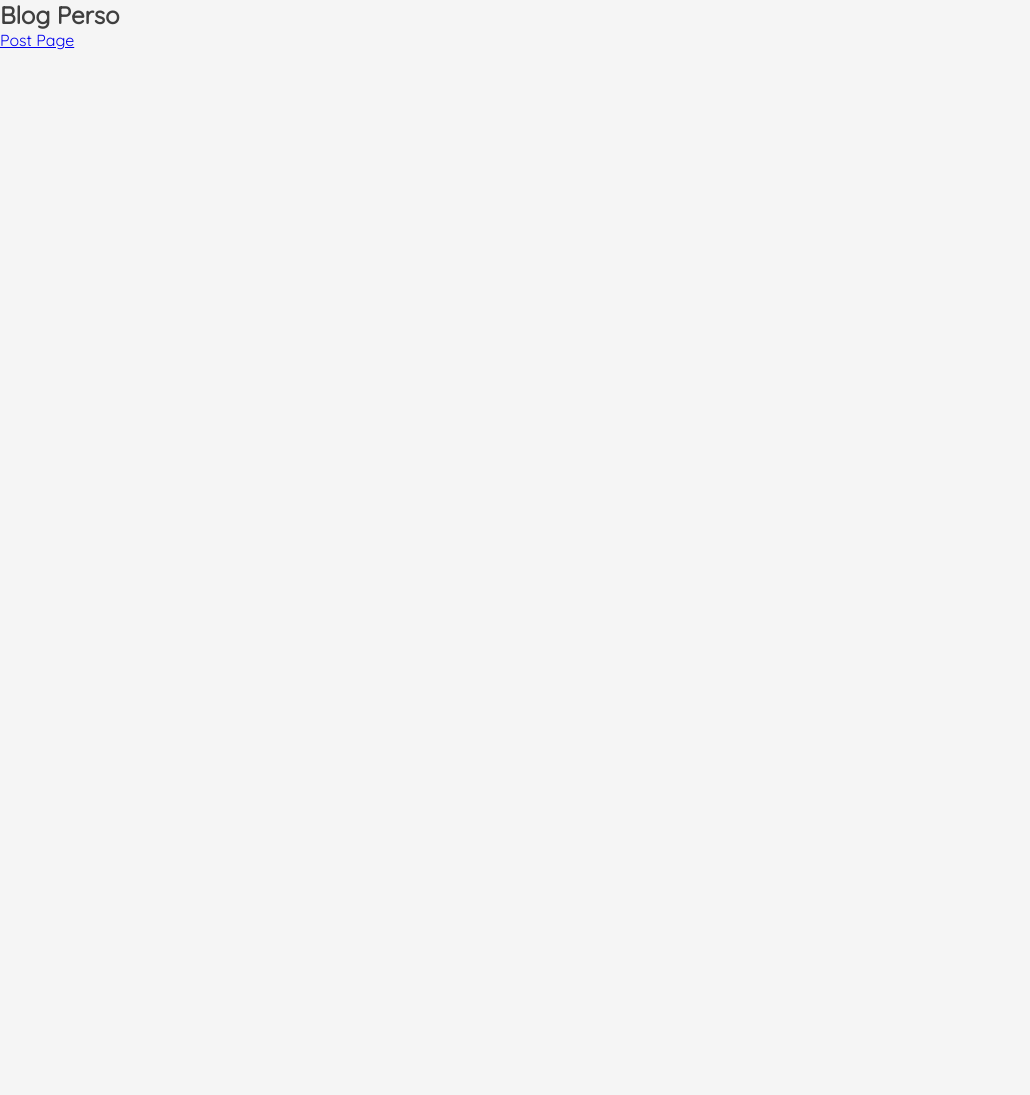
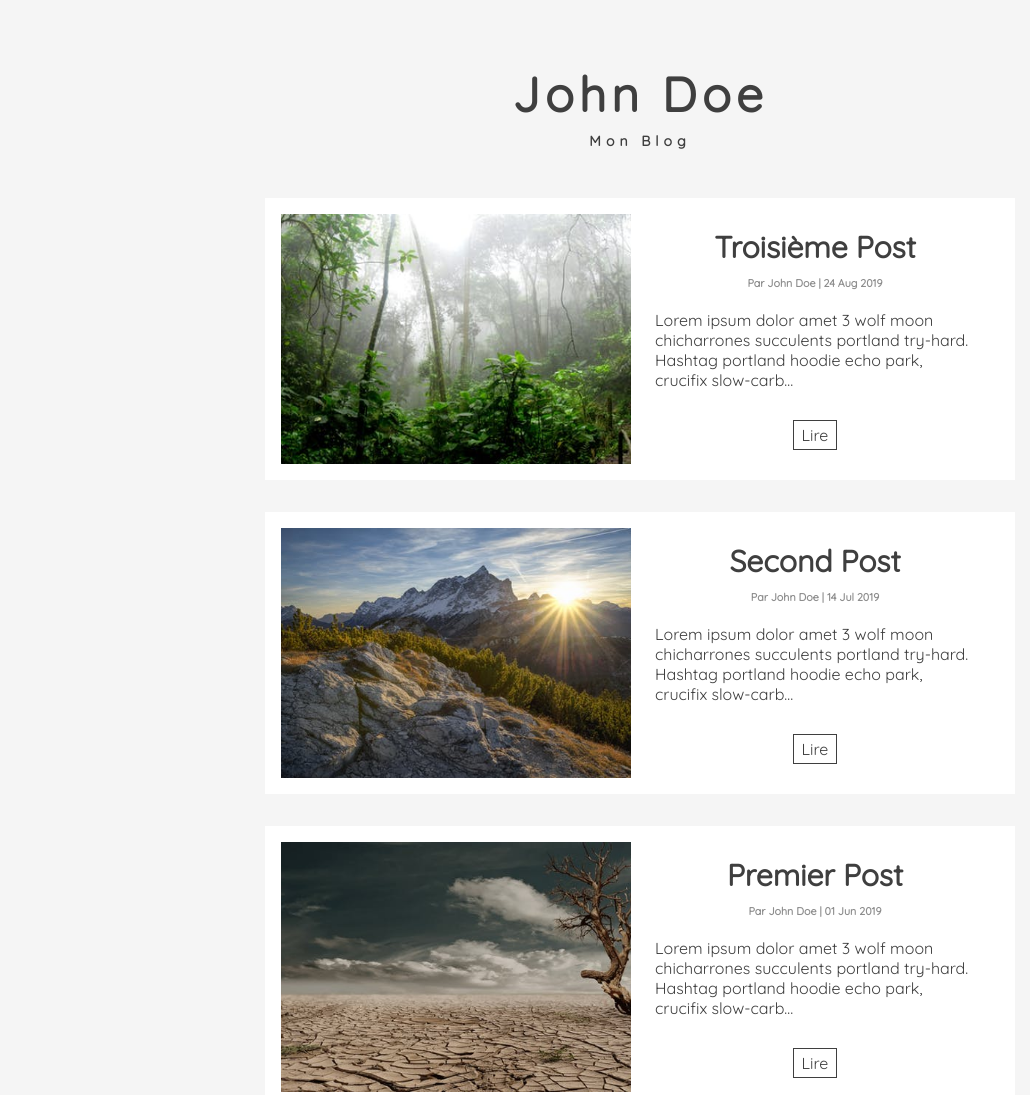
Before and after one commit to FaridBenmebarek/blog-mdx, a Gatsby site: page / in a window 1280 px wide. Shown: the whole page, without its empty margins (0-1030 px from the left). Before the commit the page ends 800 px from the top, so only its background shows below. Built offline with nearby package versions, Linux system fonts and the light colour scheme; Gatsby itself is replaced by a stand-in of ours; some packages are replaced by stand-ins of ours.

Commit message:
add card component/node file

```diff
--- a/gatsby-config.js
+++ b/gatsby-config.js
@@ -8,5 +8,14 @@ module.exports = {
   /* Your site config here */
   plugins: [
     `gatsby-plugin-mdx`,
+    `gatsby-transformer-sharp`,
+    `gatsby-plugin-sharp`,
+    {
+      resolve: `gatsby-source-filesystem`,
+      options: {
+        name: `posts`,
+        path: `${__dirname}/src/posts`,
+      },
+    },
   ],
 }
--- a/package.json
+++ b/package.json
@@ -16,8 +16,11 @@
     "@mdx-js/mdx": "^1.5.0",
     "@mdx-js/react": "^1.5.0",
     "gatsby": "^2.9.4",
+    "gatsby-image": "^2.2.23",
     "gatsby-plugin-mdx": "^1.0.44",
+    "gatsby-plugin-sharp": "^2.2.27",
     "gatsby-source-filesystem": "^2.1.26",
+    "gatsby-transformer-sharp": "^2.2.19",
     "react": "^16.8.6",
     "react-dom": "^16.8.6"
   },
--- /dev/null
+++ b/src/components/PostCard.jsx
@@ -0,0 +1,32 @@
+import React from "react"
+import Image from "gatsby-image"
+import styles from "../css/postcard.module.css"
+import { Link } from "gatsby"
+
+const PostCard = ({ post }) => {
+  const { title, date, author, slug } = post.frontmatter
+  const img = post.frontmatter.image.childImageSharp.fluid
+
+  return (
+    <article className={styles.card}>
+      <div className={styles.image}>
+        <Image fluid={img} />
+      </div>
+      <div className={styles.info}>
+        <div>
+          <h2>{title}</h2>
+          <h6>
+            <span>par {author}</span>
+            <span> | {date}</span>
+          </h6>
+          <p>{post.excerpt}</p>
+          <Link to={slug} className={styles.link}>
+            lire
+          </Link>
+        </div>
+      </div>
+    </article>
+  )
+}
+
+export default PostCard
--- /dev/null
+++ b/src/components/PostList.jsx
@@ -0,0 +1,19 @@
+import React from "react"
+import PostCard from "./PostCard"
+import styles from "../css/postlist.module.css"
+
+const PostList = ({ posts }) => {
+  return (
+    <section className={styles.posts}>
+      <h1>john doe</h1>
+      <h4>mon blog</h4>
+      <div className={styles.center}>
+        {posts.map(({ node }, index) => {
+          return <PostCard key={index} post={node} />
+        })}
+      </div>
+    </section>
+  )
+}
+
+export default PostList
--- a/src/pages/index.js
+++ b/src/pages/index.js
@@ -1,12 +1,42 @@
 import React from "react"
 import Layout from "../components/layout"
 import { Link } from "gatsby"
+import PostList from "../components/PostList"
+import { graphql, useStaticQuery } from "gatsby"
 
-export default () => (
-  <Layout>
-    <div>
-      <h2>Blog Perso</h2>
-      <Link to="/post/">Post Page</Link>
-    </div>
-  </Layout>
-)
+const getPosts = graphql`
+  {
+    allMdx(sort: { fields: frontmatter___date, order: DESC }) {
+      totalCount
+      edges {
+        node {
+          frontmatter {
+            title
+            slug
+            date(formatString: "DD MMM YYYY")
+            author
+            image {
+              childImageSharp {
+                fluid {
+                  ...GatsbyImageSharpFluid_withWebp
+                }
+              }
+            }
+          }
+          excerpt
+        }
+      }
+    }
+  }
+`
+
+export default () => {
+  const response = useStaticQuery(getPosts)
+  const posts = response.allMdx.edges
+
+  return (
+    <Layout>
+      <PostList posts={posts} />
+    </Layout>
+  )
+}
--- a/src/posts/1-first-post/first-post.mdx
+++ b/src/posts/1-first-post/first-post.mdx
@@ -2,15 +2,13 @@
 title: premier post
 slug: premier-post
 image: ./images/image1.jpeg
-date: 01-06-2019
+date: 2019-06-01
 author: john doe
 ---
 
 import Counter from "../../components/counter"
 
-# Ultimate Guide for Gatsby MDX
-
-Lorem ipsum dolor amet 3 wolf moon chicharrones `<h1>test</h1>`succulents portland try-hard. Hashtag portland hoodie echo park, crucifix slow-carb literally. Next level portland salvia, distillery woke meggings franzen. **Taxidermy art party vexillologist**, _health goth portland organic fingerstache_. Vape pour-over retro etsy kickstarter PBR&B
+Lorem ipsum dolor amet 3 wolf moon chicharrones succulents portland try-hard. Hashtag portland hoodie echo park, crucifix slow-carb literally. Next level portland salvia, distillery woke meggings franzen. **Taxidermy art party vexillologist**, _health goth portland organic fingerstache_. Vape pour-over retro etsy kickstarter PBR&B
 
 <Counter />
 
--- a/src/posts/2-second-post/second-post.mdx
+++ b/src/posts/2-second-post/second-post.mdx
@@ -2,16 +2,13 @@
 title: second post
 slug: second-post
 image: ./images/image2.jpeg
-date: 18-07-2019
+date: 2019-07-14
 author: john doe
 ---
 
-import Counter from '../../components/counter'
+import Counter from "../../components/counter"
 
-# Ultimate Guide for Gatsby MDX
-
-Lorem ipsum dolor amet 3 wolf moon chicharrones `<h1>test</h1>`succulents portland try-hard. Hashtag portland hoodie echo park, crucifix slow-carb literally. Next level portland salvia, distillery woke meggings franzen. **Taxidermy art party vexillologist**, _health goth portland organic fingerstache_. Vape pour-over retro etsy kickstarter PBR&B
-
+Lorem ipsum dolor amet 3 wolf moon chicharrones succulents portland try-hard. Hashtag portland hoodie echo park, crucifix slow-carb literally. Next level portland salvia, distillery woke meggings franzen. **Taxidermy art party vexillologist**, _health goth portland organic fingerstache_. Vape pour-over retro etsy kickstarter PBR&B
 
 <Counter />
 
--- a/src/posts/3-third-post/third-post.mdx
+++ b/src/posts/3-third-post/third-post.mdx
@@ -2,16 +2,13 @@
 title: troisième post
 slug: troisieme-post
 image: ./images/image3.jpeg
-date: 04-09-2019
+date: 2019-08-24
 author: john doe
 ---
 
-import Counter from '../../components/counter'
+import Counter from "../../components/counter"
 
-# Ultimate Guide for Gatsby MDX
-
-Lorem ipsum dolor amet 3 wolf moon chicharrones `<h1>test</h1>`succulents portland try-hard. Hashtag portland hoodie echo park, crucifix slow-carb literally. Next level portland salvia, distillery woke meggings franzen. **Taxidermy art party vexillologist**, _health goth portland organic fingerstache_. Vape pour-over retro etsy kickstarter PBR&B
-
+Lorem ipsum dolor amet 3 wolf moon chicharrones succulents portland try-hard. Hashtag portland hoodie echo park, crucifix slow-carb literally. Next level portland salvia, distillery woke meggings franzen. **Taxidermy art party vexillologist**, _health goth portland organic fingerstache_. Vape pour-over retro etsy kickstarter PBR&B
 
 <Counter />
 
```
Also changed, not shown: gatsby-node.js (added, +30 -0 lines), src/components/layout.jsx (+3 -5 lines), src/pages/404.js (+1 -6 lines), src/pages/post.mdx (+2 -5 lines), src/templates/post-template.js (added, +12 -0 lines), 1 other file.
